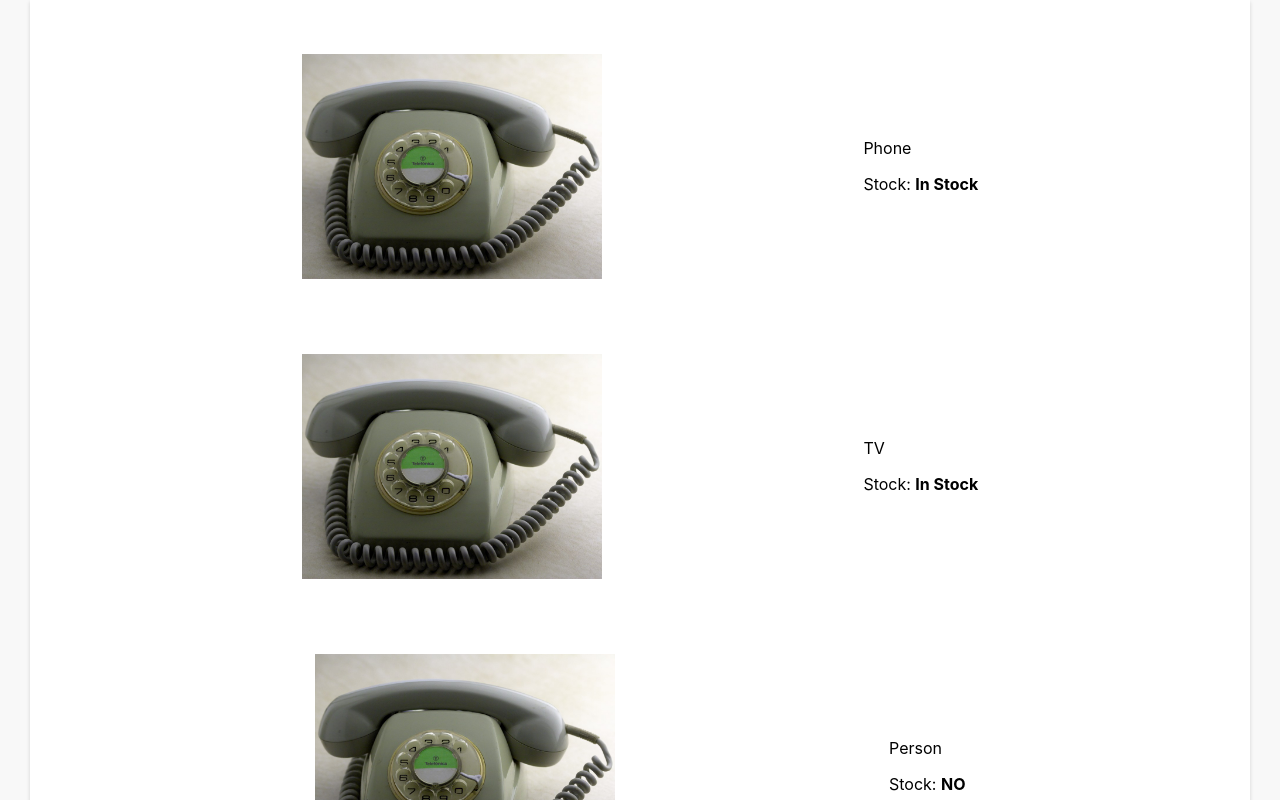
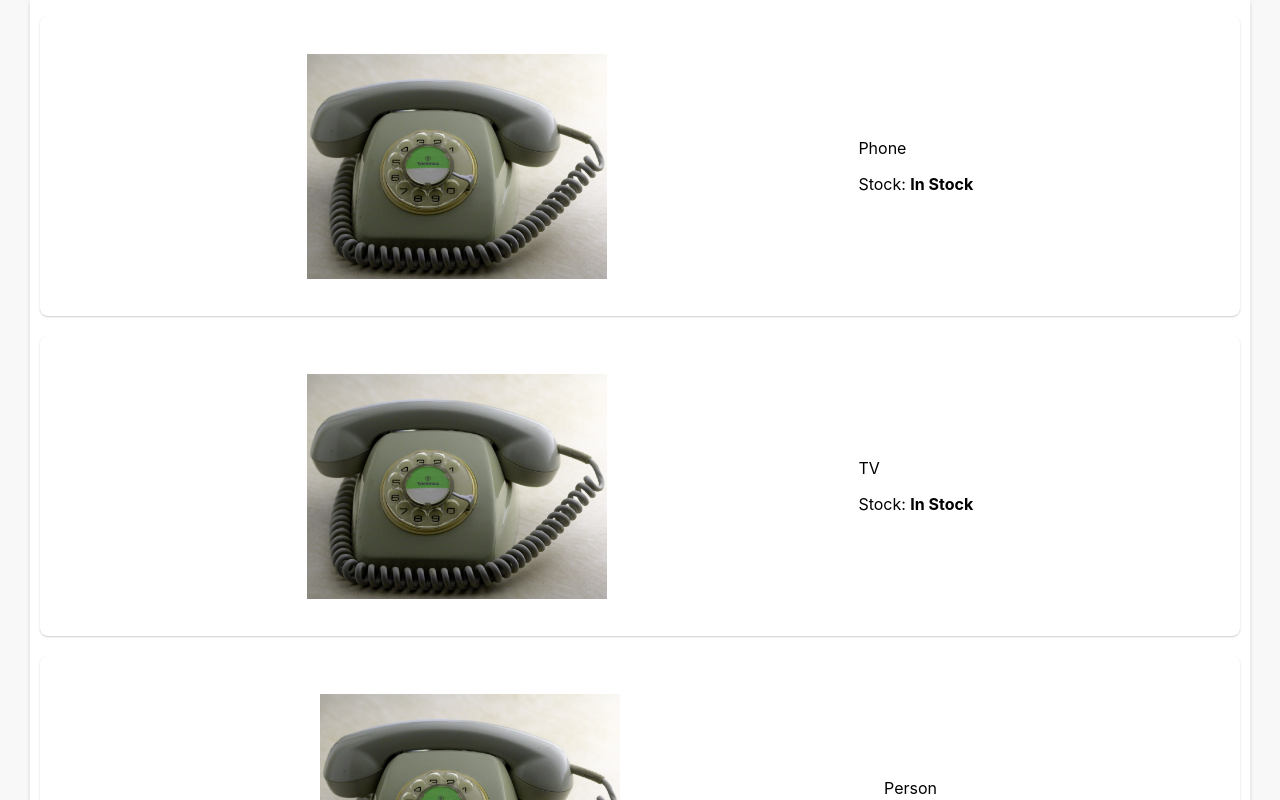
Before and after one commit to alexlogvinmal/shop-take-info-from-json, a React (Create React App) app: page / in a window 1280 px wide. Shown: the top 800 px of the page. Built offline with nearby package versions, Linux system fonts and the light colour scheme.

Commit message:
update css

```diff
--- a/src/component/product.css
+++ b/src/component/product.css
@@ -3,6 +3,17 @@
     flex-direction: row;
     align-items: center;
     justify-content: space-evenly;
+        /* max-width: 200px; */
+        min-width: 170px;
+        /* width: auto; */
+        /* height: 350px; */
+        /* flex: 0 1 200px; */
+        flex: 1 0 16%;
+        padding: 0 15px;
+        background: #FFFFFF;
+        box-shadow: 0px 1px 2px rgb(0 0 0 / 20%);
+        border-radius: 8px;
+        margin-bottom: 20px;
 }
 .img-container{
     width: 300px;
```
